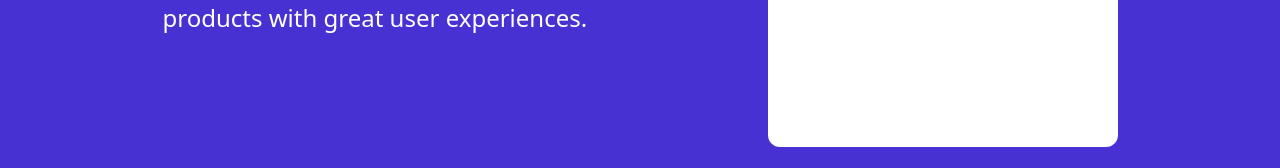
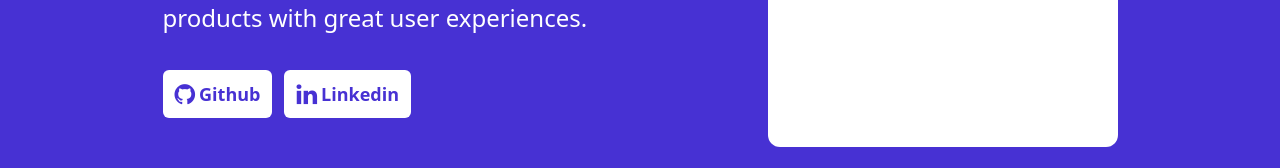
Before and after one commit to Bahadir-Uysal/aysenaydin-portfolyo, a React (Vite) app: page / in a window 1280 px wide. Shown: the part 416-584 px from the top of the page. Built offline with nearby package versions, Linux system fonts and the light colour scheme.

Commit message:
create socialbutton component, intosection updated

```diff
--- a/index.html
+++ b/index.html
@@ -4,6 +4,10 @@
     <meta charset="UTF-8" />
     <link rel="icon" type="image/svg+xml" href="/vite.svg" />
     <meta name="viewport" content="width=device-width, initial-scale=1.0" />
+    <link
+      rel="stylesheet"
+      href="https://cdnjs.cloudflare.com/ajax/libs/font-awesome/4.7.0/css/font-awesome.min.css"
+    />
     <title>Aysenportfolyo</title>
   </head>
   <body>
--- a/src/components/IntroSection.jsx
+++ b/src/components/IntroSection.jsx
@@ -1,4 +1,5 @@
 import Title from "./Title";
+import SocialButton from "./SocialButton";
 
 function IntroSection() {
   return (
@@ -22,6 +23,22 @@ function IntroSection() {
               ...who likes to craft solid and scalable frontend products with
               great user experiences.
             </div>
+            <div className="flex gap-3">
+              <SocialButton
+                icon={
+                  <i className="fa fa-github text-2xl" aria-hidden="true"></i>
+                }
+                text={"Github"}
+                link={"https://github.com/aysenayydin"}
+              />
+              <SocialButton
+                icon={
+                  <i className="fa fa-linkedin text-2xl" aria-hidden="true"></i>
+                }
+                text={"Linkedin"}
+                link={"https://www.linkedin.com/in/aysenaydin/"}
+              />
+            </div>
           </div>
           <div className="w-[350px] bg-white h-[375px] shrink-0 rounded-xl">
             <img src="" alt="" />
--- /dev/null
+++ b/src/components/SocialButton.jsx
@@ -0,0 +1,12 @@
+import React from "react";
+function SocialButton({ text, icon, link }) {
+  return (
+
+    <a href={link} >
+      <div className="h-12 w-fit bg-white rounded-md p-3 flex items-center gap-1 text-purple font-semibold text-lg">{icon}{text}</div>
+
+    </a>
+
+  );
+}
+export default SocialButton;
```
